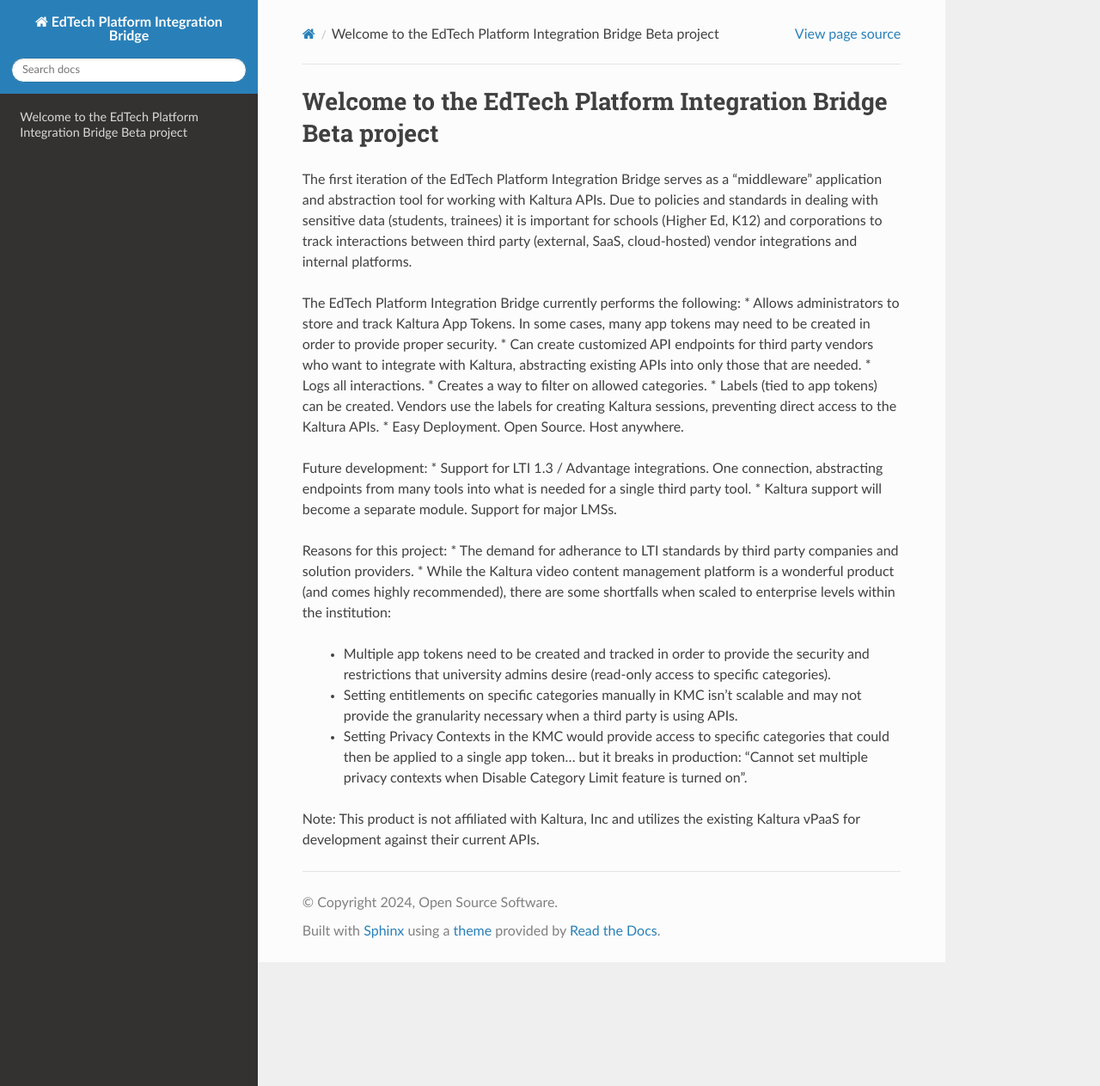
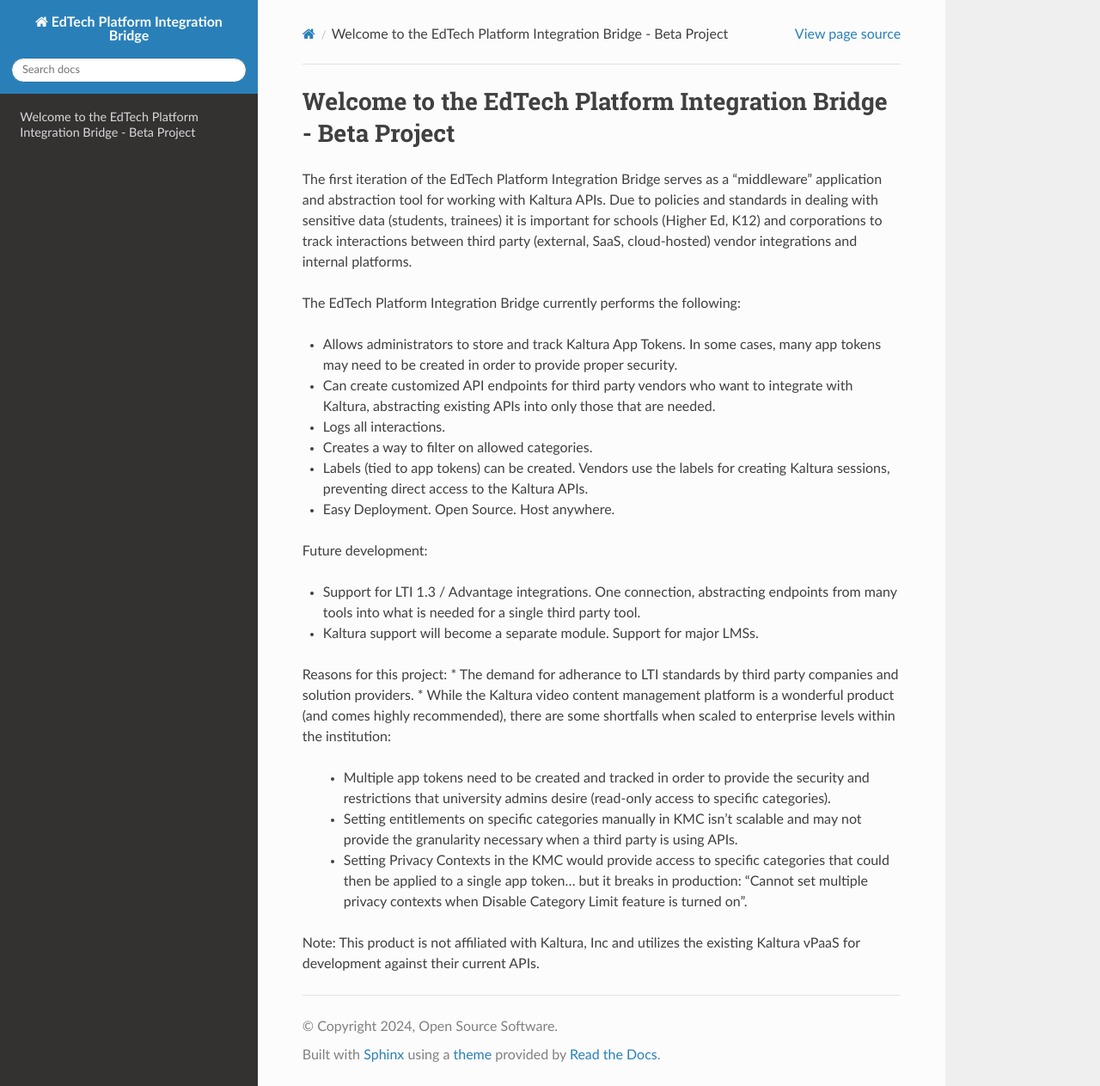
Before and after one commit to eharvey71/edtech-platform-integration-bridge, a Sphinx documentation site: the page built from docs/index.rst, in a window 1280 px wide and 1263 px high. Shown: the whole window at 86% size. Built offline with Sphinx 7.4.7 and the Read the Docs theme 2.0.0, drawn with Linux system fonts in a browser that asks for light colours.

```diff
--- a/docs/index.rst
+++ b/docs/index.rst
@@ -1,10 +1,11 @@
-Welcome to the EdTech Platform Integration Bridge Beta project
+Welcome to the EdTech Platform Integration Bridge - Beta Project
 ===================================
 
 The first iteration of the EdTech Platform Integration Bridge serves as a "middleware" application and abstraction tool for working with Kaltura APIs.
 Due to policies and standards in dealing with sensitive data (students, trainees) it is important for schools (Higher Ed, K12) and corporations to track interactions between third party (external, SaaS, cloud-hosted) vendor integrations and internal platforms.
 
 The EdTech Platform Integration Bridge currently performs the following:
+
 * Allows administrators to store and track Kaltura App Tokens. In some cases, many app tokens may need to be created in order to provide proper security.
 * Can create customized API endpoints for third party vendors who want to integrate with Kaltura, abstracting existing APIs into only those that are needed.
 * Logs all interactions.
@@ -13,6 +14,7 @@ The EdTech Platform Integration Bridge currently performs the following:
 * Easy Deployment. Open Source. Host anywhere.
 
 Future development:
+
 * Support for LTI 1.3 / Advantage integrations. One connection, abstracting endpoints from many tools into what is needed for a single third party tool.
 * Kaltura support will become a separate module. Support for major LMSs.
 
```
